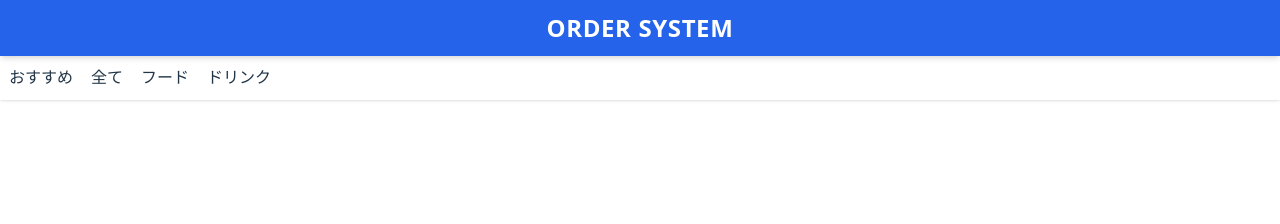
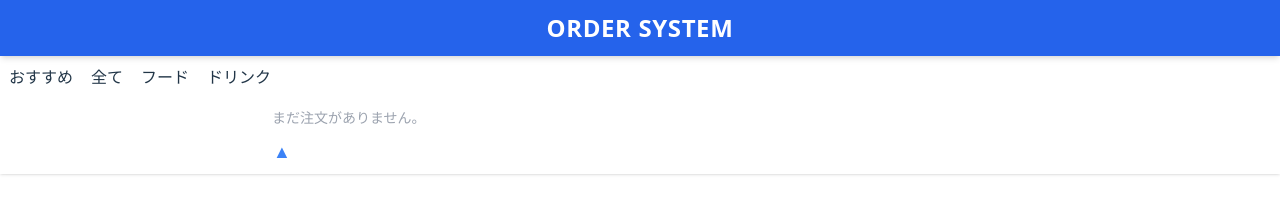
Before and after one commit to k-kanke/order-system, a React (Vite) app in the folder frontend/: page / in a window 1280 px wide. Both pictures are taken after a click on the button "最近の注文を表示". Shown: the top 224 px of the page. Built offline with nearby package versions, Linux system fonts and the light colour scheme.

Commit message:
注文履歴がない時その旨を示すUI修正

```diff
--- a/frontend/src/components/FooterBar.tsx
+++ b/frontend/src/components/FooterBar.tsx
@@ -33,7 +33,7 @@ export function FooterBar({
         <button className="relative" onClick={onCartOpen}>
           🛒
           {cartCount > 0 && (
-            <span className="absolute -top-1 -right-1 bg-red-500 rounded-full w-3 h-3 flex items-center justify-center" />
+            <span className="absolute -top-1 -right-1 bg-red-500 rounded-full w-2 h-2 flex items-center justify-center" />
           )}
         </button>
         <span>合計: ¥ {total}</span>
--- a/frontend/src/components/RecentOrders.tsx
+++ b/frontend/src/components/RecentOrders.tsx
@@ -10,7 +10,7 @@ export function RecentOrders({
   onRepeat: (item: MenuItem) => void;
   onClose: () => void;
 }) {
-  if (items.length === 0) return null;
+  // if (items.length === 0) return null;
 
   return (
     <section className="px-4 py-2 max-w-screen-md mx-auto">
@@ -31,8 +31,8 @@ export function RecentOrders({
           onClick={onClose}
           className="text-xs text-blue-500 hover:underline flex items-center justify-end gap-1"
         >
-          <span className="text-lg">⬆</span>
-          <span>非表示</span>
+          <span className="text-lg">▲</span>
+          {/*<span>非表示</span>*/}
         </button>
       </div>
     </section>
```
